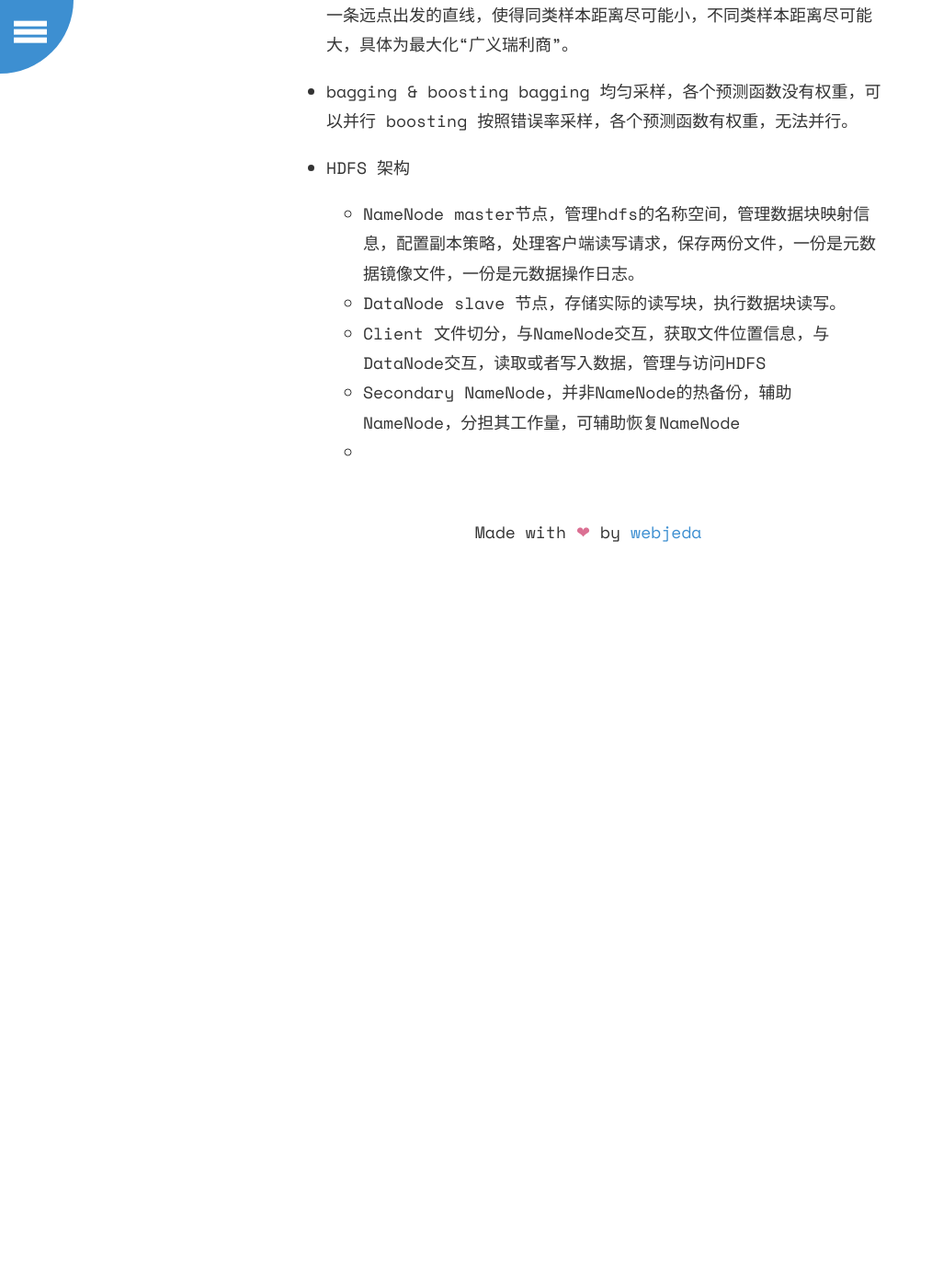
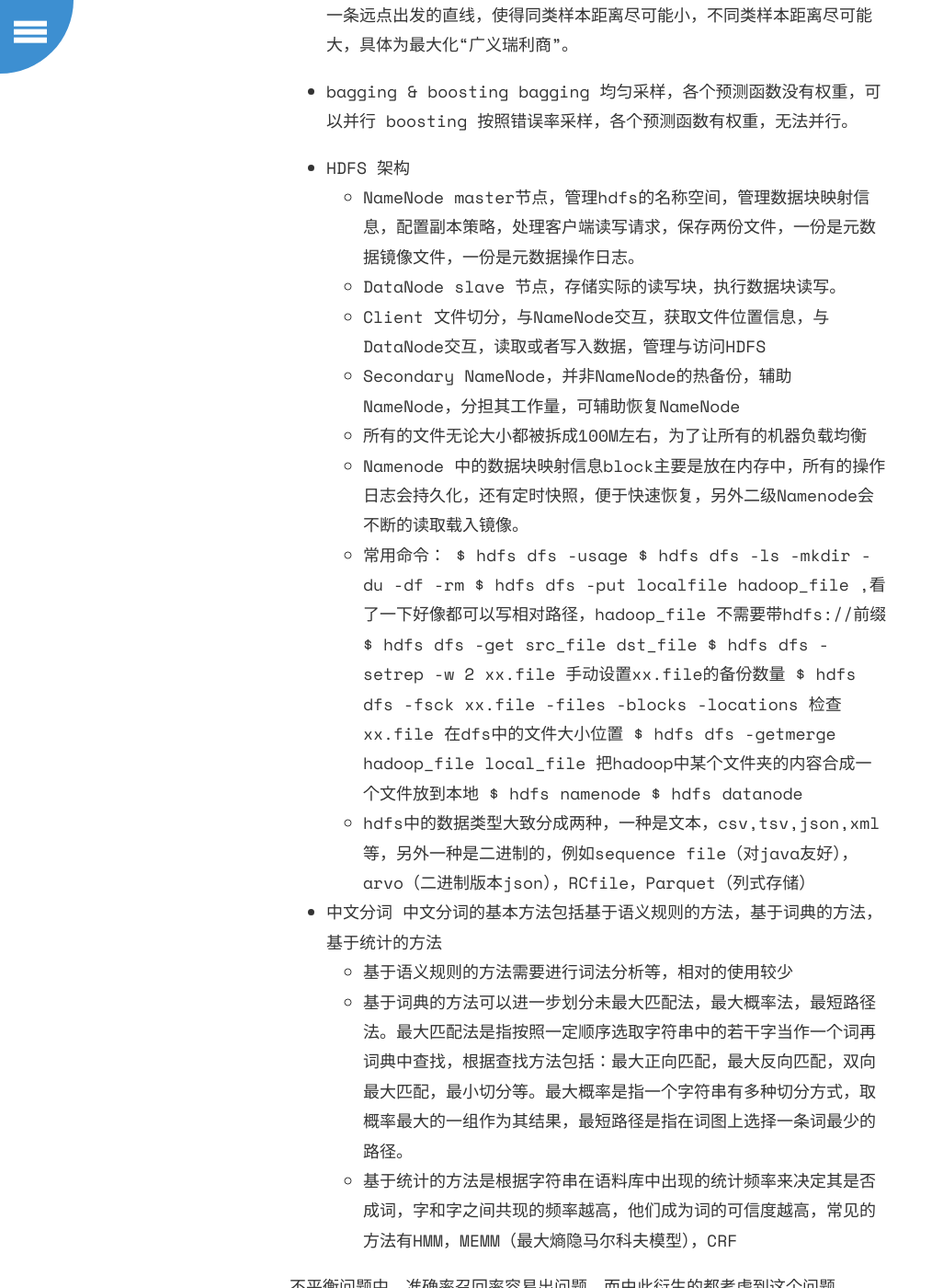
Before and after one commit to cdmaok/cdmaok.github.io, a Jekyll site: the page built from _posts/2018-04-17-ML-interview.markdown, in a window 1280 px wide and 1400 px high, scrolled down 3800 px. Shown: the whole window at 92% size, without its empty margins (0-1026 px from the left). Built offline with Jekyll 4.4.1, drawn with Linux system fonts in a browser that asks for light colours; our own code applies the rules of GitHub Pages for plain Markdown files; before the commit the page ends 4430 px from its top, so only the background shows below that; some of the changed text lies outside the part shown.

```diff
--- a/_posts/2018-04-17-ML-interview.markdown
+++ b/_posts/2018-04-17-ML-interview.markdown
@@ -148,4 +148,34 @@ boosting 按照错误率采样，各个预测函数有权重，无法并行。
   - DataNode slave 节点，存储实际的读写块，执行数据块读写。
   - Client 文件切分，与NameNode交互，获取文件位置信息，与DataNode交互，读取或者写入数据，管理与访问HDFS
   - Secondary NameNode，并非NameNode的热备份，辅助NameNode，分担其工作量，可辅助恢复NameNode
+  - 所有的文件无论大小都被拆成100M左右，为了让所有的机器负载均衡
+  - Namenode 中的数据块映射信息block主要是放在内存中，所有的操作日志会持久化，还有定时快照，便于快速恢复，另外二级Namenode会不断的读取载入镜像。
+  - 常用命令：
+    $ hdfs dfs -usage
+    $ hdfs dfs -ls -mkdir -du -df -rm
+    $ hdfs dfs -put localfile hadoop_file ,看了一下好像都可以写相对路径，hadoop_file 不需要带hdfs://前缀
+    $ hdfs dfs -get src_file dst_file
+    $ hdfs dfs -setrep -w 2 xx.file 手动设置xx.file的备份数量
+    $ hdfs dfs -fsck xx.file -files -blocks -locations 检查xx.file 在dfs中的文件大小位置
+    $ hdfs dfs -getmerge hadoop_file local_file 把hadoop中某个文件夹的内容合成一个文件放到本地
+    $ hdfs namenode
+    $ hdfs datanode
+  - hdfs中的数据类型大致分成两种，一种是文本，csv,tsv,json,xml等，另外一种是二进制的，例如sequence file（对java友好），arvo（二进制版本json），RCfile，Parquet（列式存储）
+
+
+
+* 中文分词
+  中文分词的基本方法包括基于语义规则的方法，基于词典的方法，基于统计的方法
+  - 基于语义规则的方法需要进行词法分析等，相对的使用较少
+  - 基于词典的方法可以进一步划分未最大匹配法，最大概率法，最短路径法。最大匹配法是指按照一定顺序选取字符串中的若干字当作一个词再词典中查找，根据查找方法包括：最大正向匹配，最大反向匹配，双向最大匹配，最小切分等。最大概率是指一个字符串有多种切分方式，取概率最大的一组作为其结果，最短路径是指在词图上选择一条词最少的路径。
+  - 基于统计的方法是根据字符串在语料库中出现的统计频率来决定其是否成词，字和字之间共现的频率越高，他们成为词的可信度越高，常见的方法有HMM，MEMM（最大熵隐马尔科夫模型），CRF
+
+不平衡问题中，准确率召回率容易出问题，而由此衍生的都考虑到这个问题。
+
+
+
+* svm & lr
+  - loss function 不同，svm是hinge loss，lr是cross entropy loss
+  - lr 可以给出每个点属于每一个类的概率，svm不可以
+  - svm只考虑决策边界附近的点，lr考虑全量的点（更容易受噪音数据影响）
   -
```
Also changed, not shown: _posts/2016-04-23-Note-on-Linux.md (+8 -7 lines), _posts/2016-10-15-Hadoop-Spark-Storm.md (+46 -1 lines), _posts/2018-08-30-Shell-Note.md (added, +12 -0 lines), _posts/2018-09-03-pySpark-Note.md (added, +57 -0 lines), README.md, _img/hdfs_write.png (added), _posts/2015-12-30-Spark-tutorial.md (line endings or trailing spaces).
